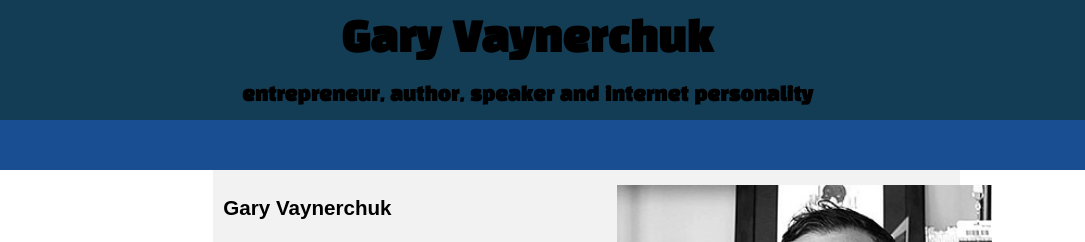
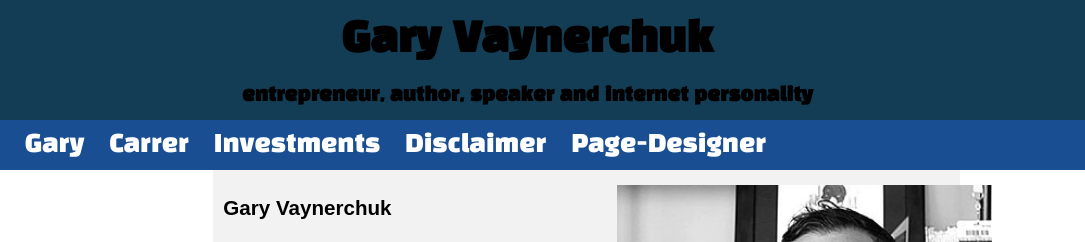
Before and after one commit to CrazySession/tributePage-freecodecamp, a plain HTML site: page index.html in a window 1280 px wide. Shown: the top 242 px of the page, 0-1085 px from the left. Drawn offline with Linux system fonts and the light colour scheme.

Commit message:
added navbar buttons with anker-links

```diff
--- a/css/index.css
+++ b/css/index.css
@@ -27,6 +27,18 @@
 
 .nav{
     background-color: #194E93;
+}
+
+#navbar{
+
+}
+
+.nav-navbar-navButton{
+    float: left;
+    padding: 10px 0 0 25px;
+    font-size: 1.5em;
+    font-family: 'Black Han Sans', sans-serif;
+    color: white;
 }
 
 #asideRight{
--- a/index.html
+++ b/index.html
@@ -44,7 +44,23 @@
 
             <div class="nav">
 
-
+                <ul id="navbar">
+                    <li class="nav-navbar-navButton">
+                        <a href="#gary">Gary</a>
+                    </li>
+                    <li class="nav-navbar-navButton">
+                        <a href="#carrer">Carrer</a>
+                    </li>
+                    <li class="nav-navbar-navButton">
+                        <a href="#invest">Investments</a>
+                    </li>
+                    <li class="nav-navbar-navButton">
+                        <a href="#disc">Disclaimer</a>
+                    </li>
+                    <li class="nav-navbar-navButton">
+                        <a href="#designer">Page-Designer</a>
+                    </li>
+                </ul>
 
             </div>
 
@@ -75,7 +91,7 @@
                 <ul>
                     <li class="left" id="mainCont-oneL">
                         <ul>
-                            <li class="mainCont-padding"><h3>Gary Vaynerchuk</h3></li>
+                            <li id="gary" class="mainCont-padding"><h3>Gary Vaynerchuk</h3></li>
                             <li class="mainCont-padding"><strong>Born</strong> - November 14, 1975</li>
                             <li class="mainCont-padding"><strong>Known for</strong> - Entrepreneurship, social media,<br>
                                 angel investing, wine education</li>
@@ -91,7 +107,7 @@
                     </li>
                     <li class="right" id="mainCont-twoR">
                         <ul id="mainCont-twoR-carrer">
-                            <li class="mainCont-padding"><h3>Career</h3></li>
+                            <li id="carrer" class="mainCont-padding"><h3>Career</h3></li>
                             <li class="mainCont-padding"><strong>1998 - Wine Library:</strong></li>
                             <li class="mainCont-padding">- Assumed day-to-day control of his father's wine store</li>
                             <li class="mainCont-padding">- Renamed the store to Wine Library, launched sales online and in 2006
@@ -104,7 +120,7 @@
                     <li class="clear mainCont-line"></li>
                     <li class="left" id="mainCont-threeL">
                         <ul>
-                            <li class="mainCont-padding"><h3>Investments</h3></li>
+                            <li id="invest" class="mainCont-padding"><h3>Investments</h3></li>
                             <li class="mainCont-padding"><strong>VaynerRSE</strong></li>
                             <li class="mainCont-padding">- Vaynerchuk started VaynerRSE as a $25 Million investment fund with RSE Ventures'
                                 Matt Higgins and backed by Miami Dolphins owner Stephen Ross. </li>
@@ -119,7 +135,7 @@
                         <img class="imgFitting" src="img/vaynersports.jpg"   />
                     </li>
                     <li class="clear mainCont-line"></li>
-                    <li>
+                    <li id="disc">
                         <p><strong>If you want to know more about Gary Vaynerchuck check out
                         <a target="_blank" id="mainCont-finish-linkColor"  href="https://www.garyvaynerchuk.com/">garyvaynerchuck.com</a> or/and
                         <a target="_blank" id="mainCont-finishSec-linkColor" href="https://en.wikipedia.org/wiki/Gary_Vaynerchuk">his Wikipedia page</a>.All content and images
@@ -134,7 +150,7 @@
                 <p>Thanks for the images
                     and articles/facts to
                     <a target="_blank" href="https://en.wikipedia.org/wiki/Gary_Vaynerchuk">
-                        Wikipedia</a> / Edited and coded by <a target="_blank"
+                        Wikipedia</a> / Edited and coded by <a  id="designer" target="_blank"
                                                                href="https://www.freecodecamp.org/crazysession">Andreas Kochmann</a>
                         <a target="_blank" href="https://www.freecodecamp.org/crazysession"><i class="fab fa-free-code-camp"></i></a>
                         <a target="_blank" href="https://www.linkedin.com/in/andreas-kochmann/"><i class="fab fa-linkedin"></i></a>
```
